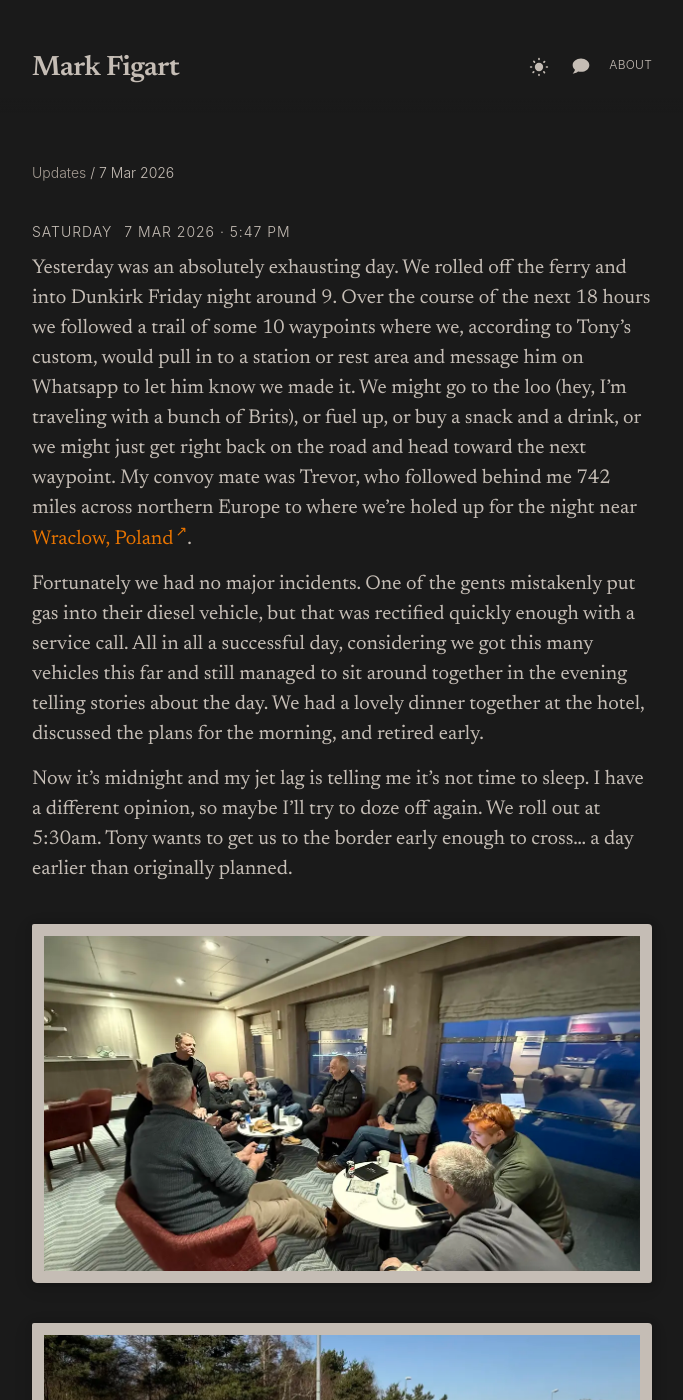
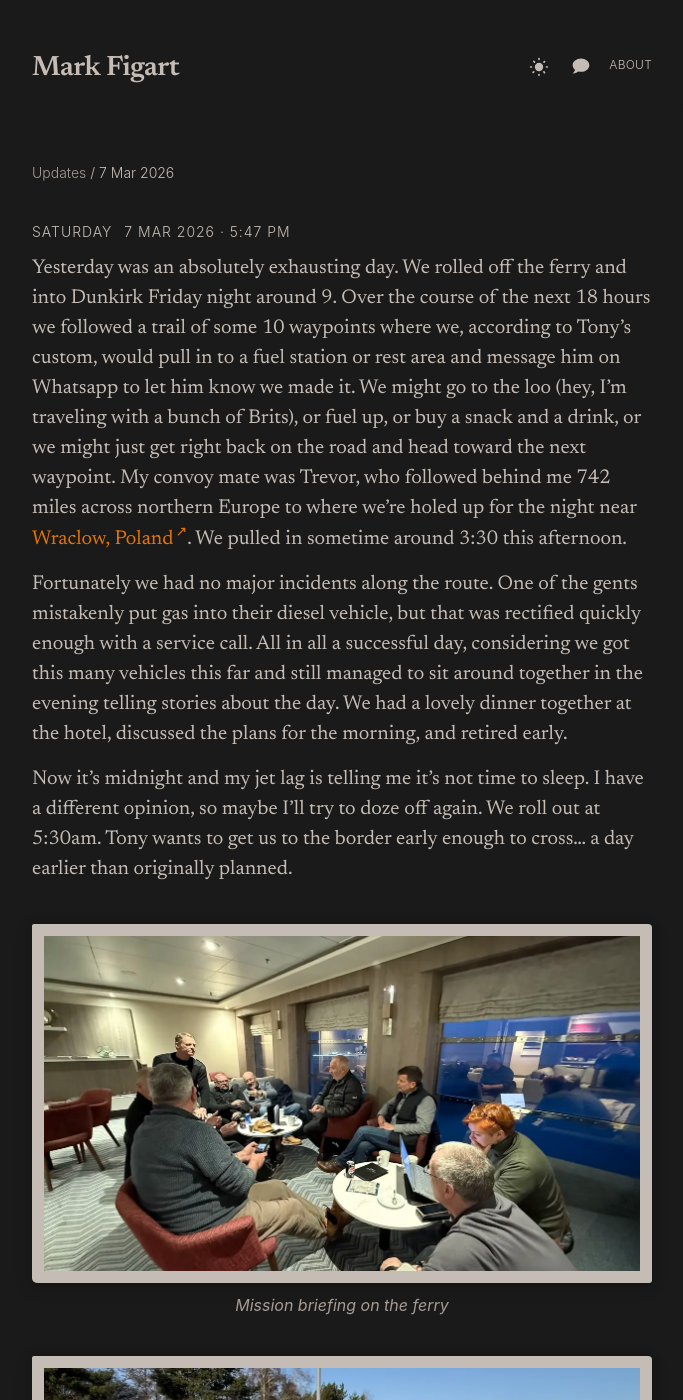
Before and after one commit to figart/60, a Jekyll site: the page built from _updates/2026-03-07-1747.md, in a window 1280 px wide and 1400 px high. Shown: the whole window, without its empty margins (298-981 px from the left). Built offline with Jekyll 4.4.1, drawn with Linux system fonts in a browser that asks for light colours; some of the changed text lies outside the part shown.

Commit message:
Update 2026-03-07-1747: use figure/figcaption for linked caption
Co-Authored-By: Claude Opus 4.6 <noreply@anthropic.com>

```diff
--- a/_updates/2026-03-07-1747.md
+++ b/_updates/2026-03-07-1747.md
@@ -4,16 +4,17 @@ published: true
 image: /assets/images/updates/2026-03-07-1747/photo-1.webp
 ---
 
-Yesterday was an absolutely exhausting day. We rolled off the ferry and into Dunkirk Friday night around 9. Over the course of the next 18 hours we followed a trail of some 10 waypoints where we, according to Tony's custom, would pull in to a station or rest area and message him on Whatsapp to let him know we made it. We might go to the loo (hey, I'm traveling with a bunch of Brits), or fuel up, or buy a snack and a drink, or we might just get right back on the road and head toward the next waypoint. My convoy mate was Trevor, who followed behind me 742 miles across northern Europe to where we're holed up for the night near [Wraclow, Poland](https://maps.app.goo.gl/b5ZdNkKDRwkTmNm18).
+Yesterday was an absolutely exhausting day. We rolled off the ferry and into Dunkirk Friday night around 9. Over the course of the next 18 hours we followed a trail of some 10 waypoints where we, according to Tony's custom, would pull in to a fuel station or rest area and message him on Whatsapp to let him know we made it. We might go to the loo (hey, I'm traveling with a bunch of Brits), or fuel up, or buy a snack and a drink, or we might just get right back on the road and head toward the next waypoint. My convoy mate was Trevor, who followed behind me 742 miles across northern Europe to where we're holed up for the night near [Wraclow, Poland](https://maps.app.goo.gl/b5ZdNkKDRwkTmNm18). We pulled in sometime around 3:30 this afternoon.
 
-Fortunately we had no major incidents. One of the gents mistakenly put gas into their diesel vehicle, but that was rectified quickly enough with a service call. All in all a successful day, considering we got this many vehicles this far and still managed to sit around together in the evening telling stories about the day. We had a lovely dinner together at the hotel, discussed the plans for the morning, and retired early.
+Fortunately we had no major incidents along the route. One of the gents mistakenly put gas into their diesel vehicle, but that was rectified quickly enough with a service call. All in all a successful day, considering we got this many vehicles this far and still managed to sit around together in the evening telling stories about the day. We had a lovely dinner together at the hotel, discussed the plans for the morning, and retired early.
 
 Now it's midnight and my jet lag is telling me it's not time to sleep. I have a different opinion, so maybe I'll try to doze off again. We roll out at 5:30am. Tony wants to get us to the border early enough to cross... a day earlier than originally planned.
 
-![](/assets/images/updates/2026-03-07-1747/photo-1.webp)
+![Mission briefing on the ferry](/assets/images/updates/2026-03-07-1747/photo-1.webp)
 
-![](/assets/images/updates/2026-03-07-1747/photo-2.webp)
-
-![](/assets/images/updates/2026-03-07-1747/photo-3.webp)
-
-![](/assets/images/updates/2026-03-07-1747/photo-4.webp)
+<figure>
+  <img src="/assets/images/updates/2026-03-07-1747/photo-2.webp" alt="">
+  <figcaption>The obligatory group shot of the convoy drivers. You can see the shot from my trip last year <a href="https://www.rotarysa.org/initiatives/ukraine-relief" target="_blank">here</a>.</figcaption>
+</figure>
+![Just parked on the ferry and heading up to the main passenger decks with Trevor.](#youtube:uaEXDe-Soxc)
+![Somewhere along the long road toward Ukraine](/assets/images/updates/2026-03-07-1747/photo-4.webp)
```
